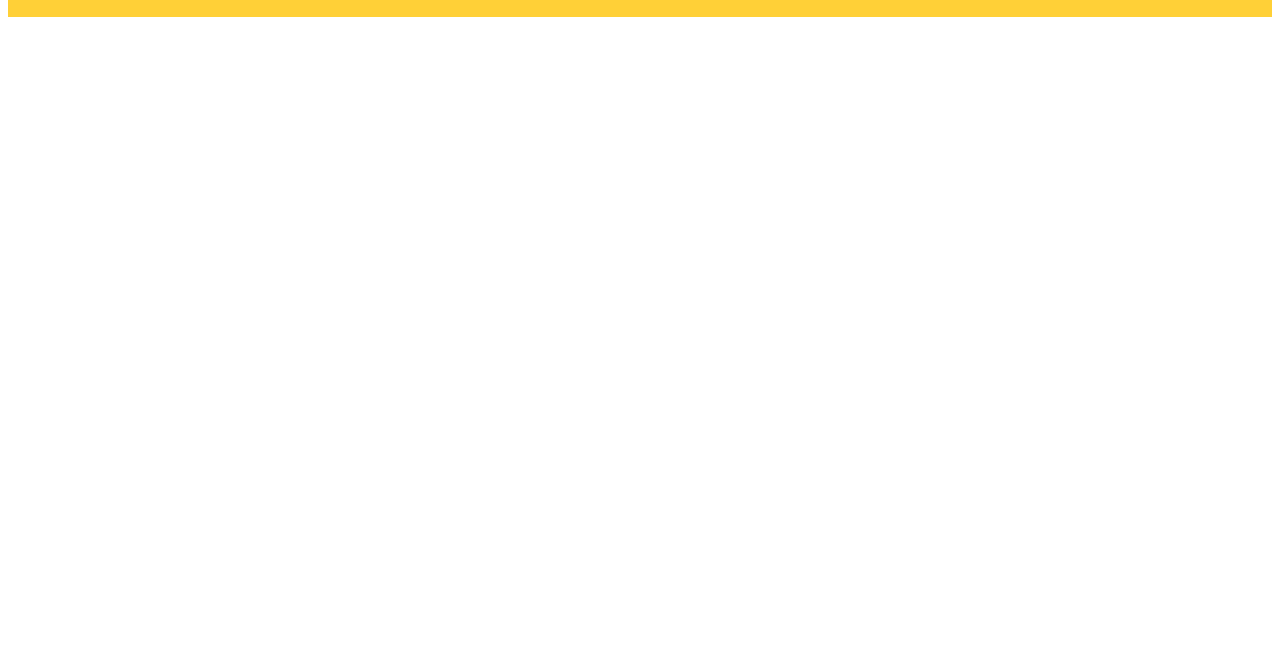
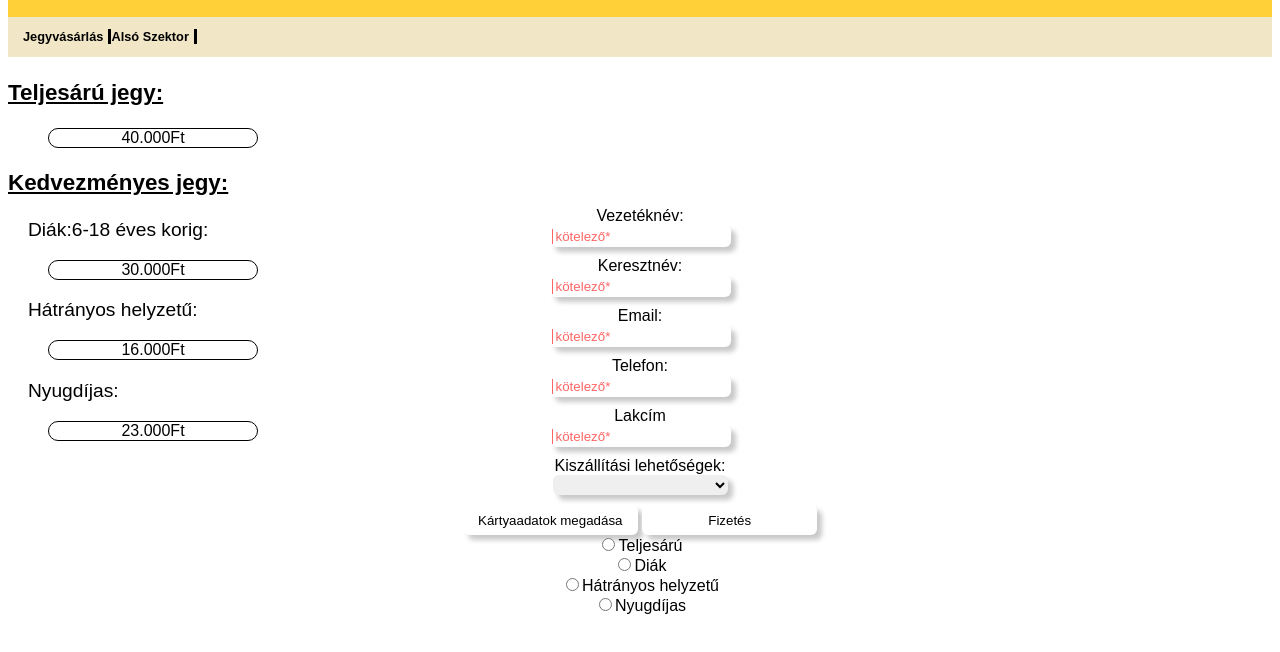
Before and after one commit to nemethbalazs32/Real-Madrid, a plain HTML site: page jegyvasarlas.html in a window 1280 px wide. Shown: the part 128-780 px from the top of the page. Drawn offline with Linux system fonts and the light colour scheme.

Commit message:
jegyvasarlas

```diff
--- a/jegyvasarlas.html
+++ b/jegyvasarlas.html
@@ -14,5 +14,60 @@
             <h1 id="real">Real Madrid</h1>
         </a>
     </div>
+</div>
+<div class="felsok2">
+    <p id="felsok2real">Jegyvásárlás</p>
+    <p id="felsok2real">Alsó Szektor</p>
+</div>
+
+    <div class="definelist">
+        <dl>
+            <p id="dl">Teljesárú jegy:</p>
+            <dd id="dd">40.000Ft</dd>
+            <p id="dl">Kedvezményes jegy:</p>
+            <dt>
+                <p id="dt">Diák:6-18 éves korig:</p>
+            </dt>
+            <dd id="dd">30.000Ft</dd>
+            <dt>
+                <p id="dt">Hátrányos helyzetű:</p>
+            <dd id="dd">16.000Ft</dd>
+            </dt>
+            <dt>
+                <p id="dt">Nyugdíjas:</p>
+<dd id="dd">23.000Ft</dd>
+            </dt>
+        </dl>
+    </div>
+
+
+    <div class="form">
+        <form action="">
+            <label for="vezeteknev">Vezetéknév:</label><br>
+            <input type="text" name="vezeteknev" id="vezeteknev" placeholder="kötelező*"> <br>
+            <label for="keresztnev">Keresztnév:</label> <br>
+            <input type="text" name="keresztnev" id="keresztnev" placeholder="kötelező*"> <br>
+            <label for="email">Email:</label><br>
+            <input type="text" name="email" id="email" placeholder="kötelező*"><br>
+            <label for="tel">Telefon:</label><br>
+            <input type="number" name="tel" id="tel" placeholder="kötelező*"><br>
+            <label for="lakcim">Lakcím</label><br>
+            <input type="text" name="lakcim" id="lakcim" placeholder="kötelező*"> <br>
+            <label for="modok">Kiszállítási lehetőségek:</label><br>
+            <select name="modok" id="modok">
+                <option value="" placeholder="kötelező*"></option>
+                <option value="hazhozszallitas">Házhozszállítás</option>
+                <option value="emailbenkuldes"> Email-ben küldés</option>
+            </select><br>
+            <input type="button" name="kartya" id="kartya" value="Kártyaadatok megadása">
+            <input type="button" name="fizetes" id="fizetes" value="Fizetés">
+            <div class="radio">
+                <input type="radio" name="jegytipus" id="teljesaru" value="Teljesárú" class="radio"><label for="teljesaru">Teljesárú</label><br>
+                <input type="radio" name="jegytipus" id="diak" value="Diák" class="radio"><label for="diak">Diák</label><br>
+                <input type="radio" name="jegytipus" id="fogyi" value="Hátrányos" class="radio"><label for="fogyi">Hátrányos helyzetű</label><br>
+                <input type="radio" name="jegytipus" id=" nyugger" value="Nyugdíjas" class="radio"><label for="nyugger">Nyugdíjas</label><br>
+            </div>
+        </form>
+    </div>
 </body>
 </html>
--- a/style.css
+++ b/style.css
@@ -306,6 +306,7 @@ table {
     text-align: center;
     position: relative;
     z-index: 2;
+    margin: 150px  0 000px;
 }
 
 ::placeholder {
@@ -364,19 +365,8 @@ input[type="button"]:hover{
     position: absolute;
 }
 .radio{
-display: inline-block;
-padding: 10px 20px;
-margin: 5px;
-border: 2px solid black;
-border-radius: 20px;
-cursor: pointer;
-transition: background-color 0.3s, border-color 0.3s;
+
+
+position: relative;
+z-index: 3;
 }
-input[type="radio"]{
-    display: none;
-}
-input[type="radio"]:checked, .custom-radio{
-    background-color: #ffd037;
-    color: white;
-
-}
```
Also changed, not shown: jegyek.html (+2 -2 lines), jegyvasarlas2.html (+11 -5 lines).
